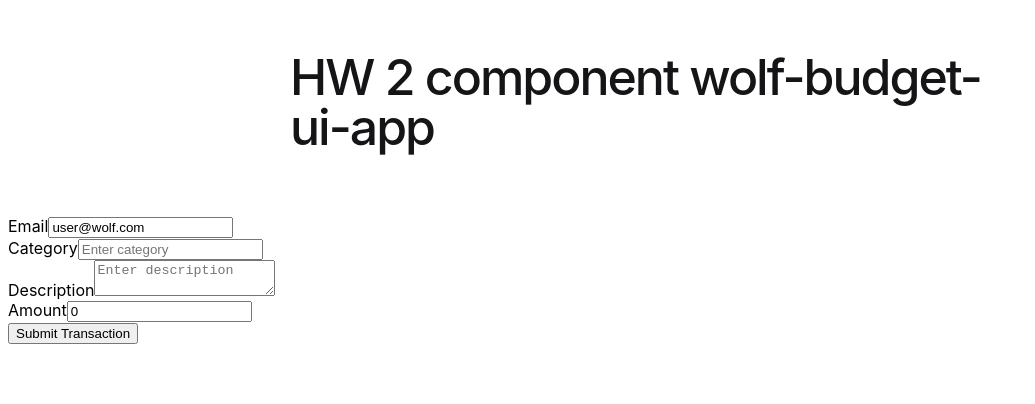
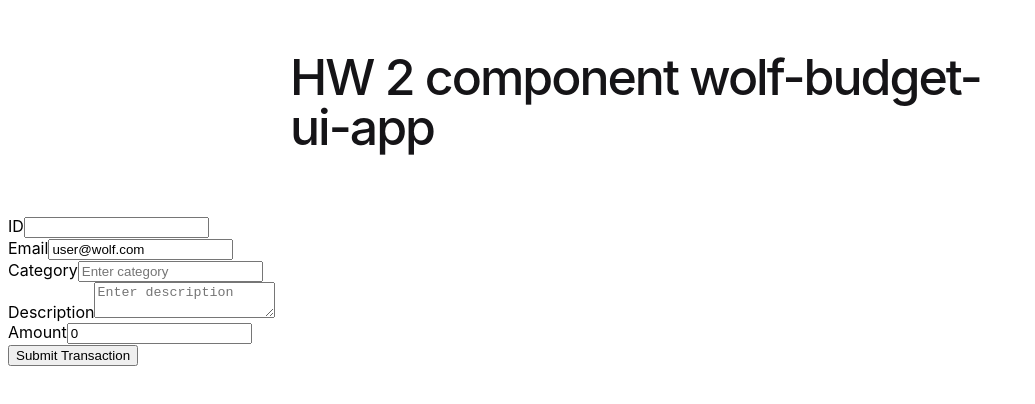
Before and after one commit to WSU-kduncan/cs4900-ui-wolf-of-wright-street, an Angular app in the folder wolf-budget-ui-app/: page /transactions/1 in a window 1280 px wide. Shown: the top 404 px of the page, without its empty margins (0-1035 px from the left). Built offline with nearby package versions, Linux system fonts and the light colour scheme; no server answers.

Commit message:
added ID object to form group in order to handle edit, edit works now, but tested insert, it works, but id is not pulled in, all other data is

```diff
--- a/wolf-budget-ui-app/src/app/components/crud-form/crud-form.component.html
+++ b/wolf-budget-ui-app/src/app/components/crud-form/crud-form.component.html
@@ -1,4 +1,8 @@
 <form [formGroup]="transactionForm" (ngSubmit)="onSubmit()">
+  <div>
+    <label>ID</label>
+    <input type="text" formControlName="id" readonly>
+  </div>
   <div>
     <label>Email</label>
     <input type="email" formControlName="userEmail" placeholder="Enter your email">
--- a/wolf-budget-ui-app/src/app/components/crud-form/crud-form.component.ts
+++ b/wolf-budget-ui-app/src/app/components/crud-form/crud-form.component.ts
@@ -61,7 +61,7 @@ export class CrudFormComponent implements OnInit {
   }
 
   // load transaction if there and update signals to values
-  private loadTransaction(id: number): void {
+  private loadTransaction(id: number) {
     this.transactionService.getTransactionById(id).subscribe({
       next: (transaction) => {
         this.userEmail.set(transaction.userEmail);
@@ -69,6 +69,15 @@ export class CrudFormComponent implements OnInit {
         this.transactionDateTime.set(transaction.transactionDateTime);
         this.description.set(transaction.description ?? '');
         this.amount.set(transaction.amount);
+      // want form to take on values
+      this.transactionForm.patchValue({
+        id: transaction.id,
+        userEmail: transaction.userEmail,
+        categoryName: transaction.categoryName,
+        transactionDateTime: transaction.transactionDateTime,
+        description: transaction.description,
+        amount: transaction.amount
+      });
       },
       error: (err) => console.error('Failed to load transaction', err)
     });
```
